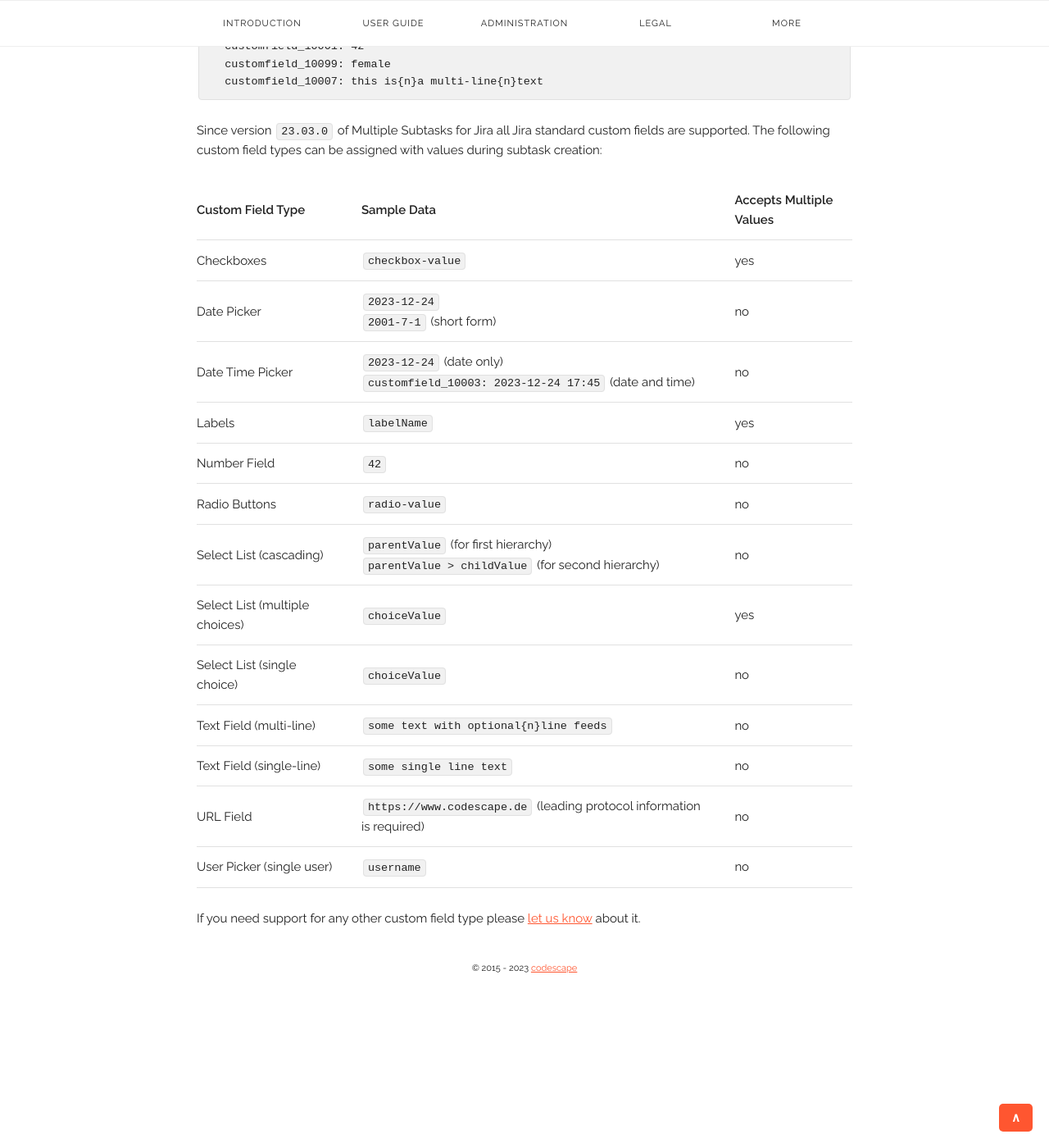
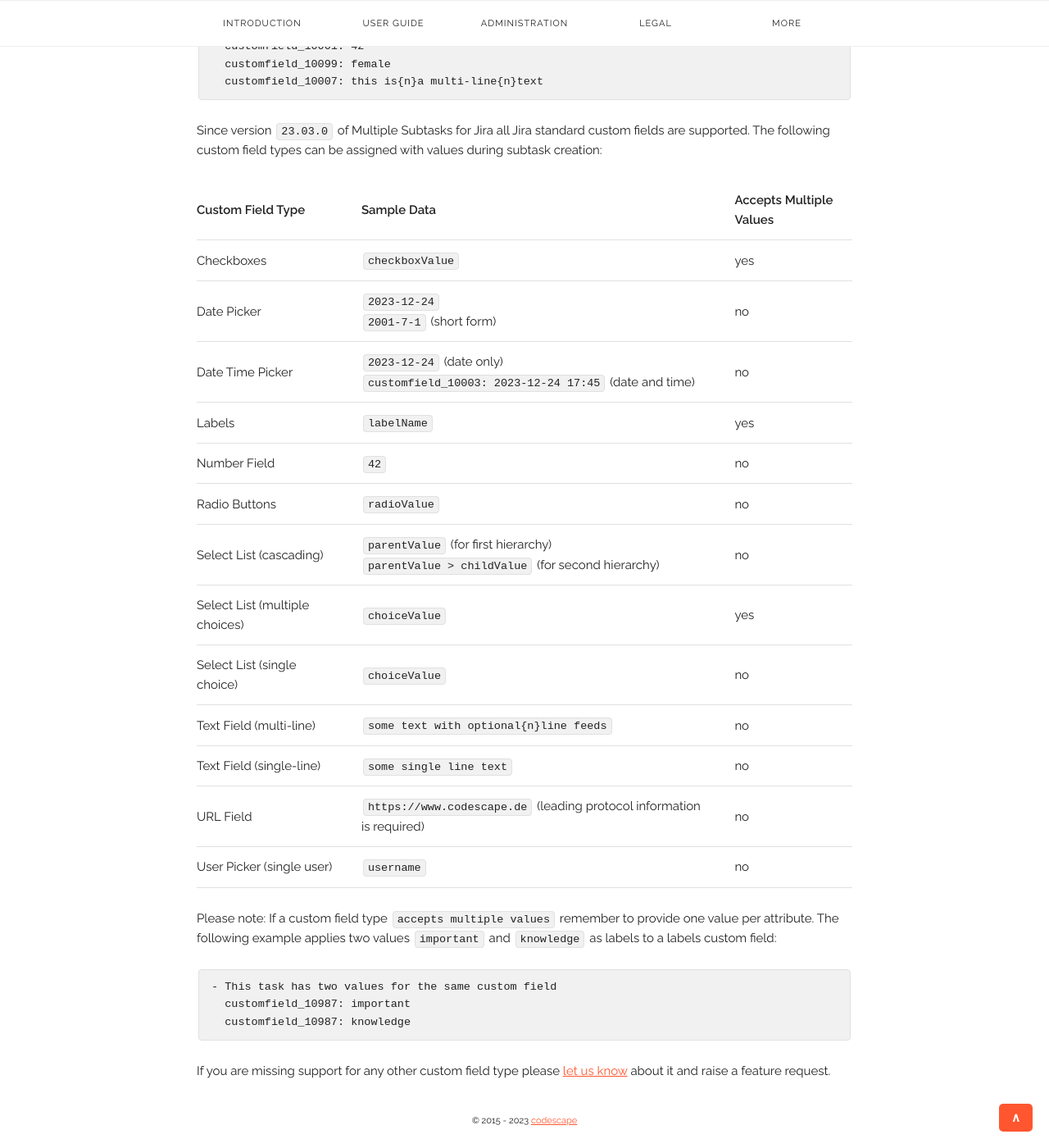
Before and after one commit to codescape/jira-multiple-subtasks, a Jekyll site: the page built from docs/syntax.md, in a window 1280 px wide and 1400 px high, scrolled down 7572 px. Shown: the whole window at 82% size. Built offline with Jekyll 4.4.1, drawn with Linux system fonts in a browser that asks for light colours; nearby versions of some CDN libraries.

Commit message:
docs: improve documentation for custom fields (#78)

```diff
--- a/docs/syntax.md
+++ b/docs/syntax.md
@@ -253,12 +253,12 @@ The following custom field types can be assigned with values during subtask crea
 
 | Custom Field Type              | Sample Data                                                                               | Accepts Multiple Values |
 |--------------------------------|-------------------------------------------------------------------------------------------|-------------------------|
-| Checkboxes                     | `checkbox-value`                                                                          | yes                     |
+| Checkboxes                     | `checkboxValue`                                                                           | yes                     |
 | Date Picker                    | `2023-12-24`<br/>`2001-7-1` (short form)                                                  | no                      |
 | Date Time Picker               | `2023-12-24` (date only)<br/>`customfield_10003: 2023-12-24 17:45` (date and time)        | no                      |
 | Labels                         | `labelName`                                                                               | yes                     |
 | Number Field                   | `42`                                                                                      | no                      |
-| Radio Buttons                  | `radio-value`                                                                             | no                      |
+| Radio Buttons                  | `radioValue`                                                                              | no                      |
 | Select List (cascading)        | `parentValue` (for first hierarchy)<br/>`parentValue > childValue` (for second hierarchy) | no                      |
 | Select List (multiple choices) | `choiceValue`                                                                             | yes                     |
 | Select List (single choice)    | `choiceValue`                                                                             | no                      |
@@ -267,4 +267,10 @@ The following custom field types can be assigned with values during subtask crea
 | URL Field                      | `https://www.codescape.de` (leading protocol information is required)                     | no                      |
 | User Picker (single user)      | `username`                                                                                | no                      |
 
-If you need support for any other custom field type please [let us know](/support) about it.
+Please note: If a custom field type `accepts multiple values` remember to provide one value per attribute. The following example applies two values `important` and `knowledge` as labels to a labels custom field:
+
+    - This task has two values for the same custom field
+      customfield_10987: important
+      customfield_10987: knowledge
+
+If you are missing support for any other custom field type please [let us know](/support) about it and raise a feature request.
```
